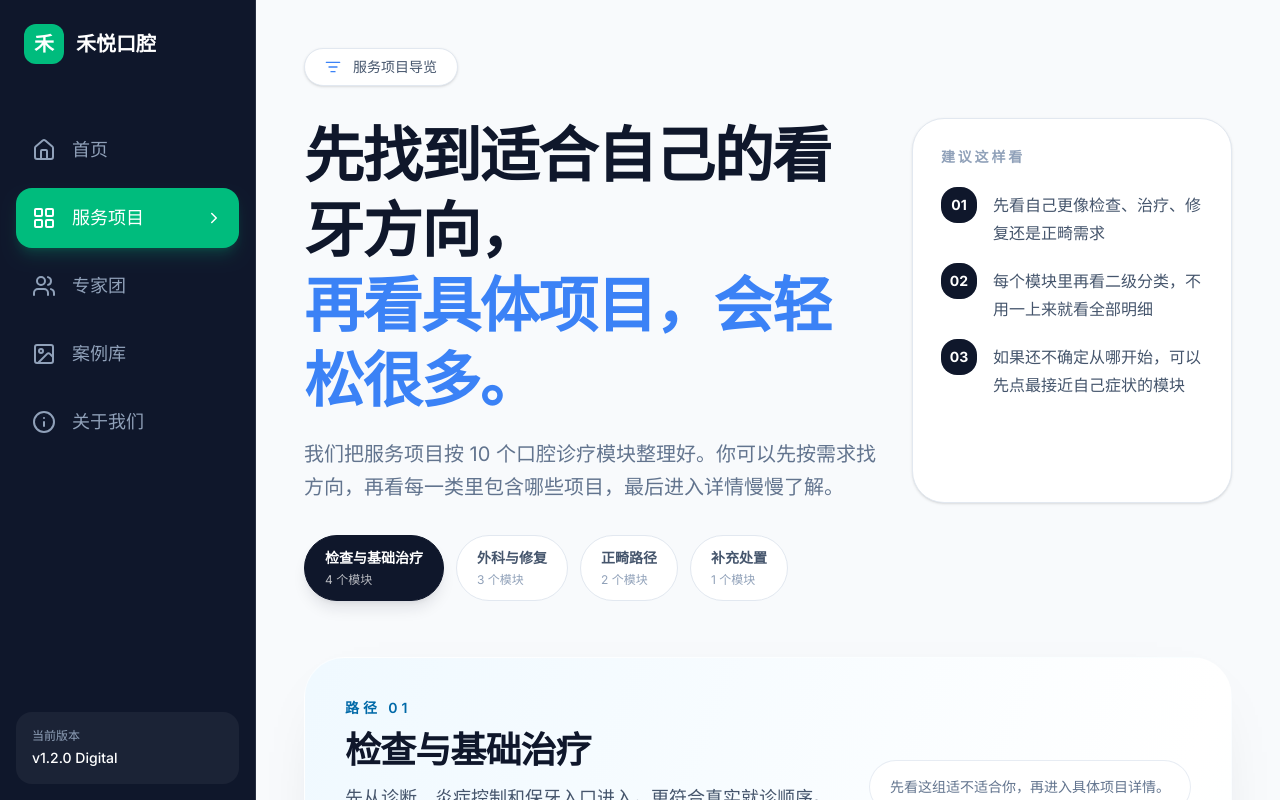
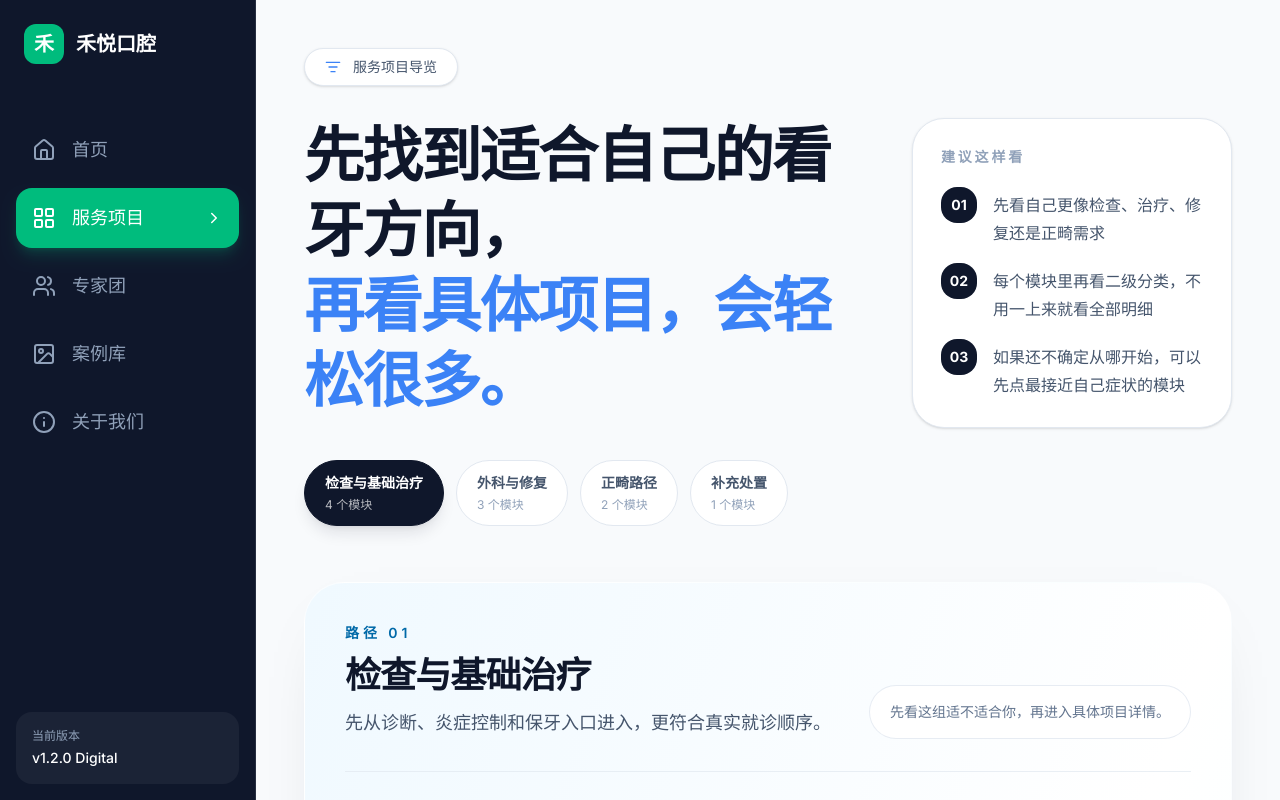
Before and after one commit to wesleylwh/heyue_dental, a React (Vite) app: page / in a window 1280 px wide. Both pictures are taken after a click on the button "查看全部项目". Shown: the top 800 px of the page. Built offline with nearby package versions, Linux system fonts and the light colour scheme.

Commit message:
remove service page intro sentence

```diff
--- a/src/pages/Projects.tsx
+++ b/src/pages/Projects.tsx
@@ -160,9 +160,6 @@ export const ProjectsPage: React.FC<ProjectsPageProps> = ({projects, onSelectPro
               先找到适合自己的看牙方向，
               <span className="block text-brand-primary">再看具体项目，会轻松很多。</span>
             </h1>
-            <p className="max-w-3xl text-xl leading-relaxed text-slate-500">
-              我们把服务项目按 10 个口腔诊疗模块整理好。你可以先按需求找方向，再看每一类里包含哪些项目，最后进入详情慢慢了解。
-            </p>
           </div>
 
           <div className="rounded-[32px] border border-slate-200 bg-white p-7 shadow-sm">
```
